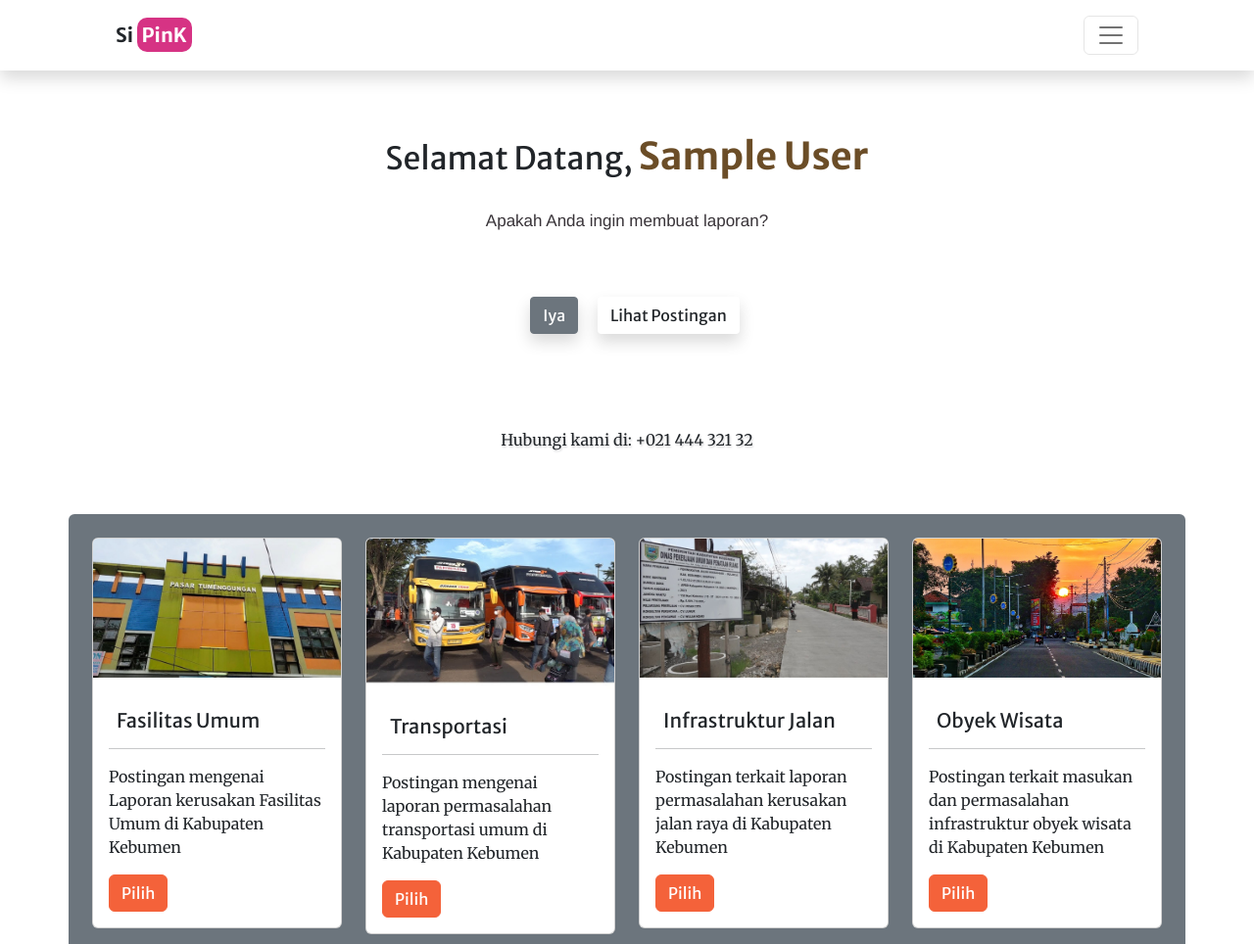
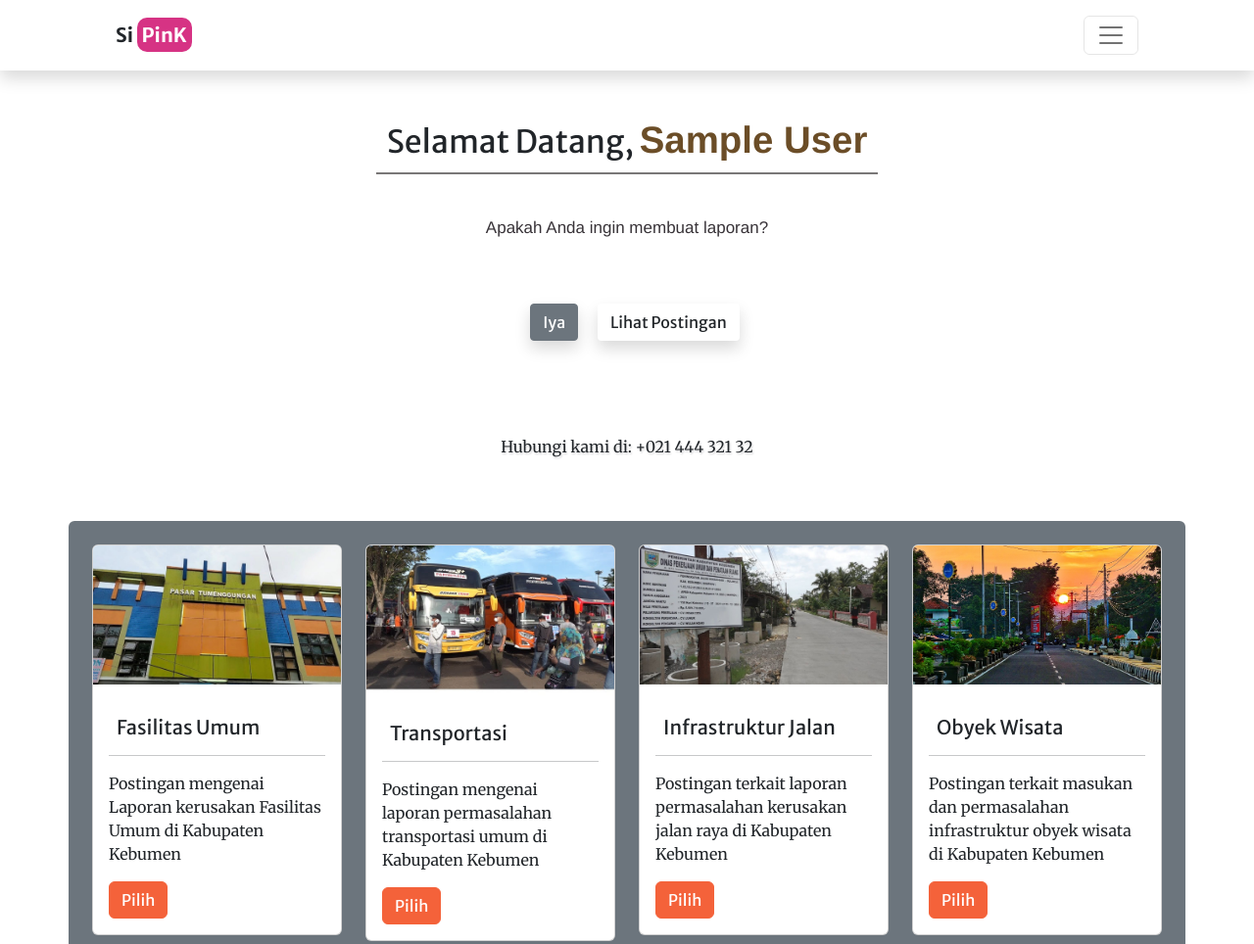
Before and after one commit to MCat-arch/siPink, a website: page publik/dashboard.html in a window 1280 px wide. Shown: the top 964 px of the page at 98% size. Drawn offline with nearby package versions, Linux system fonts and the light colour scheme; sample sign-in values are in the browser's storage; files whose address does not match are found by name.

Commit message:
Update dashboard.html

```diff
--- a/publik/dashboard.html
+++ b/publik/dashboard.html
@@ -29,20 +29,27 @@
             color: #212529;
 
         }#profile-name{
-            font-family: "Merriweather Sans", -apple-system, BlinkMacSystemFont;
+            font-family: "Helvetica Neue", -apple-system, BlinkMacSystemFont;
             font-weight: bolder;
             text-underline-offset: 20px;
             color: rgba(89, 56, 13, 0.895);
         }
         .welcome-message  p{
+
             font-family: "Helvetica Neue", Arial, "Noto Sans", sans-serif;
             padding-top: 10px;
             font-weight: 300;
             font-size: 17px;
             color: rgb(56, 51, 56);
+
         }
         .title{
-            padding-bottom: 5px;
+            padding-bottom: 10px;
+            margin-right: 12em;
+            margin-left: 12em;
+            margin-bottom: 1em;
+            border-bottom: solid rgb(121, 119, 119) 2px;
+
         }
         .pg{
         text-shadow: #d8d8da 1px 2px 2px;
@@ -70,7 +77,7 @@
     <header>
         <div class="row gx-md-5 h-25 align-items-center justify-content-center text-center my-5">
             <div class="welcome-message">
-                <h2 class="title m-3">Selamat Datang, <span id="profile-name" class="user-name"></span></h2>
+                <h2 class="title">Selamat Datang, <span id="profile-name" class="user-name"></span></h2>
                 <p>Apakah Anda ingin membuat laporan?</p>
             </div>
             <div class="action-buttons py-5 mb-5 h-100 mx-auto">
```
